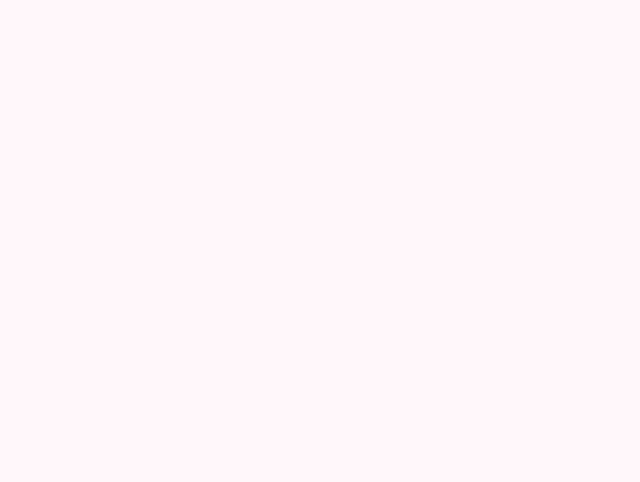
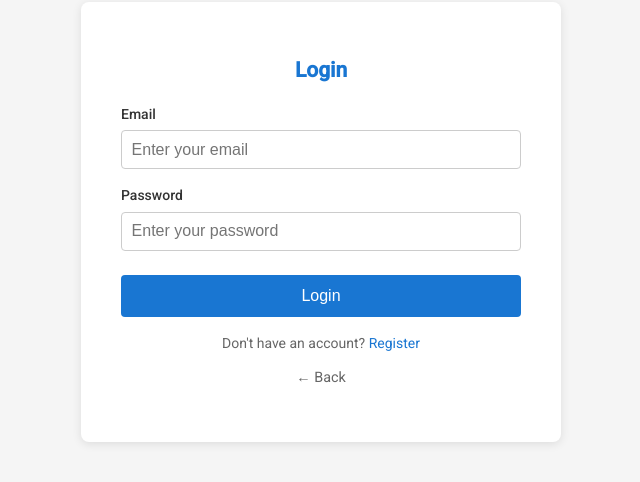
Before and after one commit to AlexxIacob/Device-Management-System, an Angular app in the folder frontend/: page /login in a window 1280 px wide. Before the commit this address led to /. Shown: the part 178-660 px from the top of the page, without its empty margins (319-959 px from the left). Built offline with nearby package versions, Linux system fonts and the light colour scheme.

Commit message:
feat:added login page

```diff
--- a/frontend/src/app/app.routes.ts
+++ b/frontend/src/app/app.routes.ts
@@ -4,4 +4,5 @@ import { authGuard } from './guards/auth-guard';
 export const routes: Routes = [
   { path: '', redirectTo: 'welcome', pathMatch: 'full' },
   { path: 'welcome', loadComponent: () => import('./pages/welcome/welcome').then(m => m.WelcomeComponent) },
+  { path: 'login', loadComponent: () => import('./pages/login/login').then(m => m.LoginComponent) },
 ];
--- a/frontend/src/app/pages/login/login.css
+++ b/frontend/src/app/pages/login/login.css
@@ -0,0 +1,92 @@
+.login-container {
+  display: flex;
+  justify-content: center;
+  align-items: center;
+  height: 100vh;
+  background-color: #f5f5f5;
+}
+
+.login-card {
+  background: white;
+  padding: 2.5rem;
+  border-radius: 8px;
+  box-shadow: 0 2px 10px rgba(0, 0, 0, 0.1);
+  width: 400px;
+}
+
+.login-card h2 {
+  text-align: center;
+  color: #1976d2;
+  margin-bottom: 1.5rem;
+}
+
+.form-group {
+  display: flex;
+  flex-direction: column;
+  margin-bottom: 1rem;
+}
+
+.form-group label {
+  margin-bottom: 0.4rem;
+  color: #333;
+  font-weight: 500;
+}
+
+.form-group input {
+  padding: 0.6rem;
+  border: 1px solid #ccc;
+  border-radius: 4px;
+  font-size: 1rem;
+}
+
+.form-group input:focus {
+  outline: none;
+  border-color: #1976d2;
+}
+
+button {
+  width: 100%;
+  padding: 0.75rem;
+  background-color: #1976d2;
+  color: white;
+  border: none;
+  border-radius: 4px;
+  font-size: 1rem;
+  cursor: pointer;
+  margin-top: 0.5rem;
+}
+
+button:hover {
+  background-color: #1565c0;
+}
+
+.error-message {
+  background-color: #ffebee;
+  color: #c62828;
+  padding: 0.75rem;
+  border-radius: 4px;
+  margin-bottom: 1rem;
+  text-align: center;
+}
+
+.register-link {
+  text-align: center;
+  margin-top: 1rem;
+  color: #666;
+}
+
+.register-link a {
+  color: #1976d2;
+  text-decoration: none;
+}
+
+.back-link {
+  text-align: center;
+  margin-top: 0.5rem;
+}
+
+.back-link a {
+  color: #666;
+  text-decoration: none;
+  font-size: 0.9rem;
+}
--- a/frontend/src/app/pages/login/login.html
+++ b/frontend/src/app/pages/login/login.html
@@ -1 +1,29 @@
-<p>login works!</p>
+<div class="login-container">
+  <div class="login-card">
+    <h2>Login</h2>
+
+    <div *ngIf="errorMessage" class="error-message">
+      {{ errorMessage }}
+    </div>
+
+    <div class="form-group">
+      <label>Email</label>
+      <input type="email" [(ngModel)]="email" placeholder="Enter your email" />
+    </div>
+
+    <div class="form-group">
+      <label>Password</label>
+      <input type="password" [(ngModel)]="password" placeholder="Enter your password" />
+    </div>
+
+    <button (click)="login()">Login</button>
+
+    <p class="register-link">
+      Don't have an account? <a routerLink="/register">Register</a>
+    </p>
+
+    <p class="back-link">
+      <a routerLink="/welcome">← Back</a>
+    </p>
+  </div>
+</div>
--- a/frontend/src/app/pages/login/login.ts
+++ b/frontend/src/app/pages/login/login.ts
@@ -1,9 +1,37 @@
 import { Component } from '@angular/core';
+import { Router, RouterLink } from '@angular/router';
+import { FormsModule } from '@angular/forms';
+import { CommonModule } from '@angular/common';
+import { AuthService } from '../../services/auth.service';
 
 @Component({
   selector: 'app-login',
-  imports: [],
+  standalone: true,
+  imports: [CommonModule, FormsModule, RouterLink],
   templateUrl: './login.html',
-  styleUrl: './login.css',
+  styleUrl: './login.css'
 })
-export class Login {}
+export class LoginComponent {
+  email = '';
+  password = '';
+  errorMessage = '';
+
+  constructor(private authService: AuthService, private router: Router) {}
+
+  login(): void {
+    if (!this.email || !this.password) {
+      this.errorMessage = 'All fields are required.';
+      return;
+    }
+
+
+    this.authService.login(this.email, this.password).subscribe({
+      next: () => {
+        this.router.navigate(['/devices']);
+      },
+      error: () => {
+        this.errorMessage = 'Invalid email or password.';
+      }
+    });
+  }
+}
```
